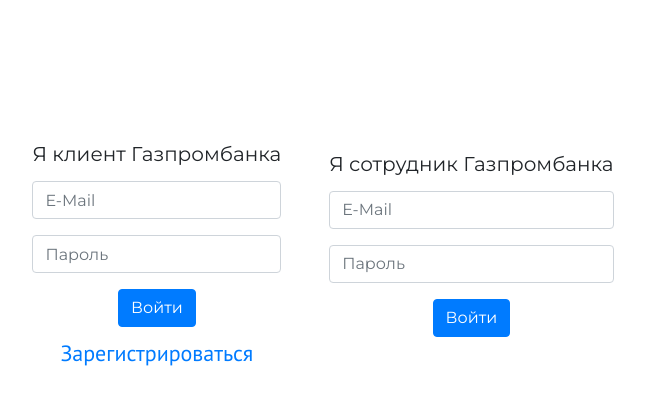
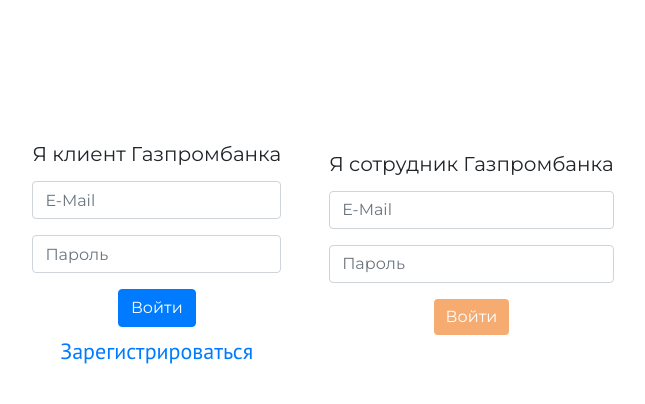
Before and after one commit to somnoynadno/LeadersOfDigital, a React (Create React App) app in the folder frontend/: page /login in a window 1280 px wide. Shown: the top 404 px of the page, without its empty margins (317-962 px from the left). Built offline with nearby package versions, Linux system fonts and the light colour scheme.

Commit message:
login orange button

```diff
--- a/frontend/src/pages/auth/Login.js
+++ b/frontend/src/pages/auth/Login.js
@@ -70,7 +70,7 @@
             <Container className="h-100" style={containerStyle}>
                 {/* TODO: add style */}
                 <Row className="justify-content-center align-items-center p-3" style={formStyle}>
-                    <Col className="col-auto text-center p-4 align-self-center">
+                    <Col className="col-auto text-center p-4 align-self-center client-login">
                         <h5>Я клиент Газпромбанка</h5>
                         <Form id={"client-form"}>
                             <Form.Group controlId="formBasicEmail">
@@ -93,9 +93,8 @@
                             </div>
                         </Form>
                     </Col>
-
-                    <Col className="col-auto text-center p-4 align-self-center mb-4">
-                        <h5>Я сотрудник Газпромбанка</h5>
+                    <Col className="col-auto text-center p-4 align-self-center mb-4 employee-login">
+                        <h5>Я cотрудник Газпромбанка</h5>
                         <Form id={"employee-form"}>
                             <Form.Group controlId="formBasicEmail">
                                 <Form.Control onChange={this.handleEmployeeEmailChange}
--- a/frontend/src/styles/Login.css
+++ b/frontend/src/styles/Login.css
@@ -1,30 +1,3 @@
-#main {
-    display: flex;
-    flex-direction: row;
-    position: absolute;
-    transform: translate(-50%, -50%);
-    left: 50%;
-    top: 50%;
-    width: 60%;
-    background-color: #262C40;
-    border-radius: 50px;
-    -webkit-box-shadow: 0 0 24px -9px #262C40;
-    -moz-box-shadow: 0 0 24px -9px #262C40;
-    box-shadow: 0 0 24px -9px #262C40;
-}
-
-.wrapper {
-    width: 50%;
-    height: 100%;
-    padding: 8%;
-}
-
-.content {
-    border-radius: 30px;
-    background-color: white;
-    padding: 8%;
-}
-
 h5 {
     text-align: center;
 }
@@ -35,10 +8,21 @@
     margin: 15px 0 15px 0;
 }
 
-#registration-button{
-    margin-top: 2px;
+.employee-login Button {
+    background-color: #F5984E;
+    border: none;
+    opacity: 0.8;
 }
 
+.employee-login Button:hover {
+    opacity: 1;
+    background-color: #F5984E;
+}
+
+.divider {
+    outline: 1px solid black;
+    width: 1px;
+}
 
 /* -__- */
 
```
